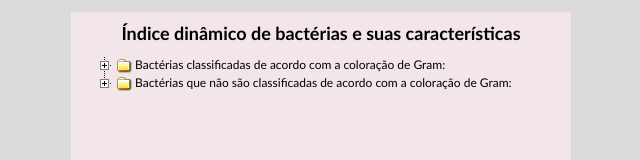
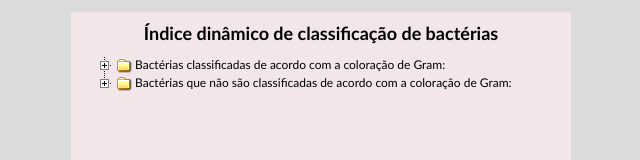
Before and after one commit to cepa-usp/AI-0167, a plain HTML site: page deployment/index.html in a window 1280 px wide. Shown: the top 160 px of the page, without its empty margins (319-959 px from the left). Drawn offline with nearby package versions, Linux system fonts and the light colour scheme.

Commit message:
Modificado o titulo. Publish ok.

```diff
--- a/deployment/index.html
+++ b/deployment/index.html
@@ -18,7 +18,7 @@ PUBLIC "-//W3C//DTD XHTML 1.0 Strict//EN"
 </head>
 <body>
 
-<h1>Índice dinâmico de bactérias e suas características</h1>
+<h1>Índice dinâmico de classificação de bactérias</h1>
 
 <div id="arvore">
 <ul>
```
Also changed, not shown: src/index.html (+1 -1 lines).
